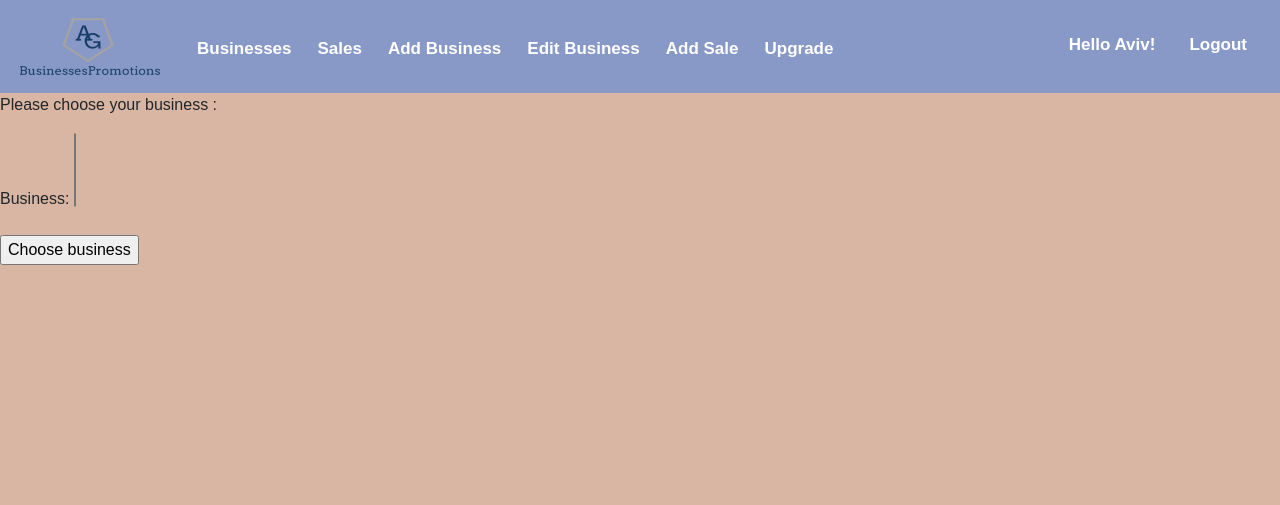
After one commit to avivz450/A-GBusinessesPromotions, a Django app: a page that uses App/templates/home/base.html in a window 1280 px wide. The commit adds this page. Shown: the top 505 px of the page. Run offline with Django 3.2, Linux system fonts and the light colour scheme; a user stored in the database is signed in; data comes from the database, SQL or seed files in the repository; data that the repository does not hold is empty; some libraries are stand-ins or nearby versions.

Commit message:
Add edit business feature

```diff
--- a/App/forms.py
+++ b/App/forms.py
@@ -41,7 +41,6 @@ class SaleForm(forms.ModelForm):
     def __init__(self, *args, **kwargs):
         logged_in_user = kwargs.pop("logged_in_user", None)
         super(SaleForm, self).__init__(*args, **kwargs)
-        self.fields["picture"].required = True
         self.fields["business"].queryset = Business.objects.filter(
             profile=logged_in_user
         )
@@ -49,3 +48,14 @@ class SaleForm(forms.ModelForm):
 
 class ChooseWebsiteForm(forms.Form):
     website = forms.ModelMultipleChoiceField(queryset=Website.objects.all())
+
+
+class ChooseUserBusinessesForm(forms.Form):
+    business = forms.ModelMultipleChoiceField(queryset=Business.objects.all())
+
+    def __init__(self, *args, **kwargs):
+        logged_in_user = kwargs.pop("logged_in_user", None)
+        super(ChooseUserBusinessesForm, self).__init__(*args, **kwargs)
+        self.fields["business"].queryset = Business.objects.filter(
+            profile=logged_in_user
+        )
--- a/App/templates/home/base.html
+++ b/App/templates/home/base.html
@@ -43,11 +43,11 @@
 				</li>
 				{% if user.is_authenticated %}
 				<li class="nav-item">
-					<a class="nav-link" id="navlink" href="{% url 'new_business' website.id website.name%}">Add Business</a>
+					<a class="nav-link" id="navlink" href={% url 'new_business' website.id website.name%}>Add Business</a>
 				</li>
 				<li class="nav-item">
 				{% comment %} "{% url 'about' %}" {% endcomment %}
-					<a class="nav-link" id="navlink" href=#>Edit Business</a>
+					<a class="nav-link" id="navlink" href={% url 'choose_business_to_edit' website.id website.name%}>Edit Business</a>
 				</li>
 				<li class="nav-item">
 					<a class="nav-link" id="navlink" href="{% url 'new_sale' website.id website.name%}">Add Sale</a>
--- /dev/null
+++ b/App/templates/home/choose_object_to_edit.html
@@ -0,0 +1,17 @@
+{% extends "home/base.html" %}
+{% load static %}
+{% block content %}
+
+<body class="main-bg">
+    <div class="newfrm">
+            <p class="newmsg">Please choose your {{ object }} : </p>
+        <form enctype="multipart/form-data" method="POST">
+            {% csrf_token %}
+            {{ form.media }}
+            {{ form.as_p }}
+            <input type="submit"  name="choose_business_to_edit" value="Choose {{ object }}">
+        </form>
+    </div>
+</body>
+
+{% endblock content %}
--- a/App/urls.py
+++ b/App/urls.py
@@ -26,6 +26,16 @@ urlpatterns = [
         name="business-page",
     ),
     path(
+        "websites/<int:website_pk>_<str:website_name>/edit_business/<int:business_pk>/",
+        views.edit_business,
+        name="edit_business",
+    ),
+    path(
+        "websites/<int:pk>_<str:website_name>/edit_business/",
+        views.choose_business_to_edit,
+        name="choose_business_to_edit",
+    ),
+    path(
         "websites/<int:pk>_<str:website_name>/businesses/",
         views.businesses,
         name="businesses",
--- a/App/views.py
+++ b/App/views.py
@@ -1,6 +1,12 @@
 from django.shortcuts import render, redirect, get_object_or_404
 from .models import Sale, Profile, Business, Website, Website_Profile
-from .forms import SignUpForm, BusinessForm, SaleForm, ChooseWebsiteForm
+from .forms import (
+    SignUpForm,
+    BusinessForm,
+    SaleForm,
+    ChooseWebsiteForm,
+    ChooseUserBusinessesForm,
+)
 from django.contrib.auth import login, authenticate, logout
 from django.contrib import messages
 from django.contrib.auth.forms import AuthenticationForm
@@ -173,6 +179,81 @@ def new_business(request, pk, website_name):
         )
 
 
+def choose_business_to_edit(request, pk, website_name):
+    website = get_object_or_404(Website, id=pk)
+
+    if not request.user.is_authenticated:
+        return redirect("login", website.id, website.name)
+    else:
+        if request.method == "POST":
+            chosen_business = Business.objects.get(id=request.POST.get("business", ""))
+            return redirect(
+                "edit_business", website.id, website.name, chosen_business.id
+            )
+        else:
+            form = ChooseUserBusinessesForm(logged_in_user=request.user.id)
+            return render(
+                request,
+                "home/choose_object_to_edit.html",
+                {
+                    "title": "Edit business",
+                    "form": form,
+                    "object": "business",
+                    "website": website,
+                    "website_profile_pair": Website_Profile.get_website_profile_pair(
+                        request.user, website
+                    ),
+                },
+            )
+
+
+def edit_business(request, website_pk, website_name, business_pk):
+    website = get_object_or_404(Website, id=website_pk)
+    business = get_object_or_404(Business, id=business_pk)
+
+    if not request.user.is_authenticated:
+        return redirect("login", website.id, website.name)
+    elif business.profile.user.id != request.user.id:
+        messages.error(
+            request,
+            {
+                "title": "ERROR: ",
+                "message_content": "You don't have permission to edit this business",
+            },
+        )
+        return render(
+            request,
+            "home/websitepage.html",
+            {
+                "title": "Welcome!",
+                "website": website,
+                "website_profile_pair": Website_Profile.get_website_profile_pair(
+                    request.user, website
+                ),
+            },
+        )
+    else:
+        if request.method == "GET":
+            form = BusinessForm(instance=business)
+        else:
+            form = BusinessForm(request.POST, request.FILES, instance=business)
+            if form.is_valid():
+                form.save()
+        return render(
+            request,
+            "home/edit_object.html",
+            {
+                "title": "Edit " + business.name,
+                "business_name": business.name,
+                "form": form,
+                "website": website,
+                "website_profile_pair": Website_Profile.get_website_profile_pair(
+                    request.user, website
+                ),
+            },
+        )
+
+
 def premium(request, pk, website_name):
     website = get_object_or_404(Website, id=pk)
     if not request.user.is_authenticated:
@@ -327,20 +408,21 @@ def login_view(request, pk, website_name):
         username = request.POST.get("username", "")
         password = request.POST.get("password", "")
         user = authenticate(request, username=username, password=password)
-        logged_in_profile = Profile.objects.filter(user=user).first()
-        website_profile_pair = Website_Profile.objects.filter(
-            profile=logged_in_profile, website=website
-        ).first()
+        website_profile_pair = Website_Profile.get_website_profile_pair(user, website)
 
         if (user is not None) and (website_profile_pair is not None):
             login(request, user)
             return redirect("websitepage", website.id, website.name)
         else:
+            if user is None:
+                message_content = "Invalid username/password."
+            else:
+                message_content = "This user is not connected to this website."
             messages.error(
                 request,
                 {
                     "title": "ERROR: ",
-                    "message_content": "Invalid username/password.",
+                    "message_content": message_content,
                 },
             )
     return render(
```
Also changed, not shown: App/templates/home/edit_object.html (added, +17 -0 lines), App/tests/test_login.py (+1 -1 lines).
